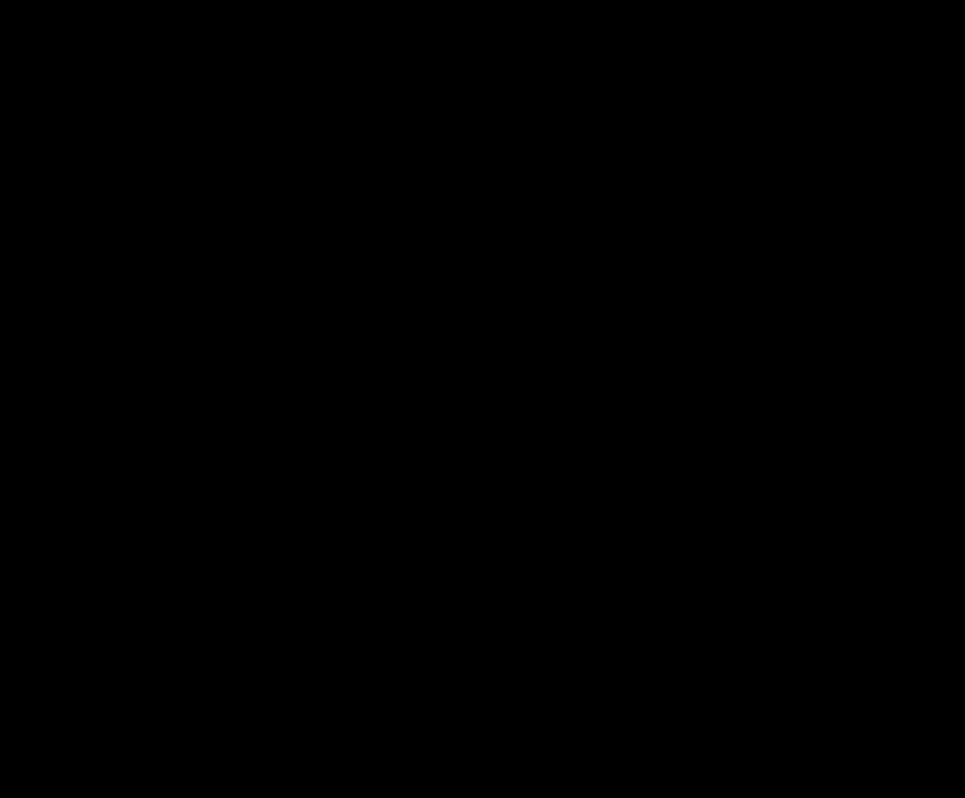
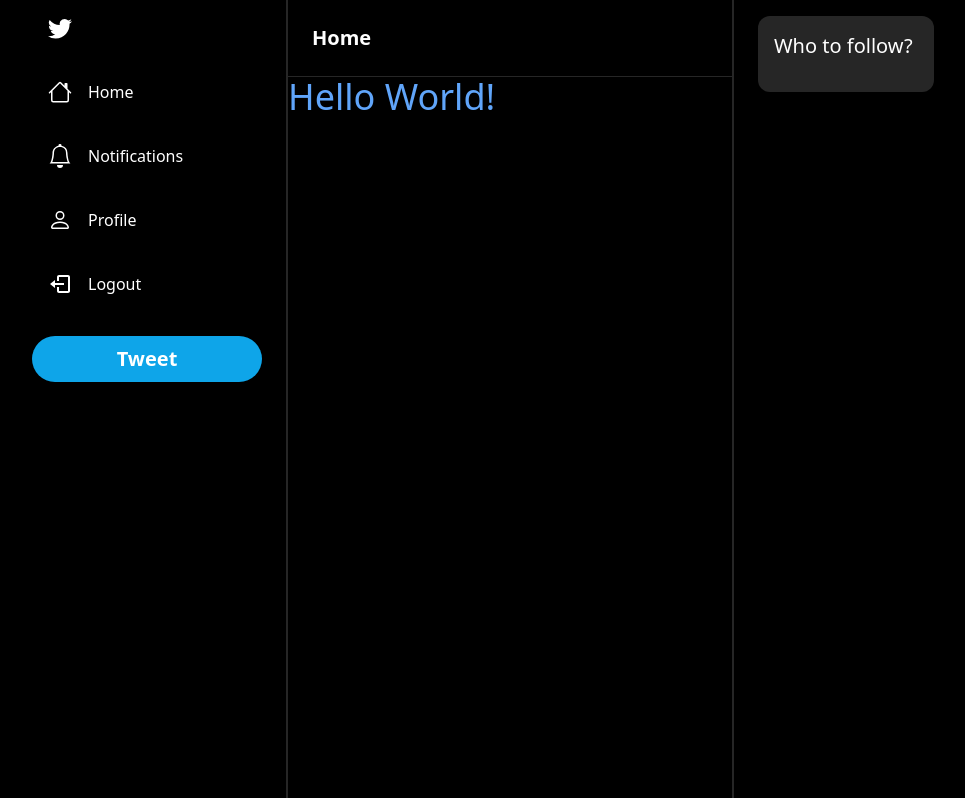
Before and after one commit to Luftjunkie19/twitter-clone, a Next.js app: page / in a window 1280 px wide. Shown: the top 798 px of the page, without its empty margins (130-1095 px from the left). Built offline with nearby package versions, Linux system fonts and the light colour scheme.

Commit message:
Rectify Layout

```diff
--- a/components/Layout.tsx
+++ b/components/Layout.tsx
@@ -1,19 +1,26 @@
 import React from 'react';
 
+import FollowBar from './layoutComponents/FollowBar';
 import Sidebar from './layoutComponents/Sidebar';
 
-function Layout({children}:{children:React.ReactNode}) {
+interface layoutProps{
+    children:React.ReactNode
+}
+
+
+const Layout:React.FC<layoutProps> = ({children}:{children:React.ReactNode}) => {
   return (
     <div className='h-screen bg-black'>
-            <Sidebar/>
-        <div className="container h-full mx-auto xl:px-28 max-w-6xl">
-            <div className="grid grid-cols-4 h-full">
-                <div className="col-span-3 lg:col-span-2 border-x-[1px] border-neutral-800">
+        <div className="container h-full mx-auto xl:px-32 max-w-6xl">
+<div className="grid grid-cols-4 h-full">
+<Sidebar />
+    <div className="col-span-3 lg:col-span-2 border-x-2 border-neutral-800">
 {children}
-                </div>
-            </div>
-        </div>
     </div>
+    <FollowBar/>
+</div>
+</div>
+           </div>
   )
 }
 
--- /dev/null
+++ b/components/layoutComponents/FollowBar.tsx
@@ -0,0 +1,15 @@
+import React from 'react';
+
+function FollowBar() {
+  return (
+    <div className='px-6 py-4 hidden lg:block'>
+        <div className="bg-neutral-800 rounded-xl p-4">
+            <h2 className="text-white text-xl text-semibold">Who to follow?</h2>
+       <div className="flex flex-col gap-6 mt-4"></div>
+        {/**Users list */}
+        </div>
+    </div>
+  )
+}
+
+export default FollowBar
--- /dev/null
+++ b/components/layoutComponents/Header.tsx
@@ -0,0 +1,20 @@
+import { BiArrowBack } from 'react-icons/bi';
+
+interface props{
+    label:string,
+    showBackArrow?:boolean,
+}
+function Header({label, showBackArrow}: props) {
+
+
+  return (
+    <div className="border-b-[1px] border-neutral-800 p-6">
+        <div className="flex flex-row items-center gap-2">
+            {showBackArrow && (<BiArrowBack onClick={()=>{}} color="white" size={24} className="cursor-pointer hover:opacity-80 transition"/>)}
+       <h1 className="text-xl font-semibold text-white">{label}</h1>
+        </div>
+    </div>
+  )
+}
+
+export default Header
--- a/components/layoutComponents/Sidebar.tsx
+++ b/components/layoutComponents/Sidebar.tsx
@@ -1,17 +1,27 @@
-import React from 'react';
+import { useRouter } from 'next/router';
+import { BiLogOut } from 'react-icons/bi';
+import {
+  BsBell,
+  BsHouse,
+  BsPerson,
+} from 'react-icons/bs';
 
-type Props = {}
+import SidebarItem from './SidebarItem';
+import SidebarLogo from './SidebarLogo';
+import TwitterSidebarButton from './TwitterSidebarButton';
 
-function Sidebar({}: Props) {
+function Sidebar() {
+const router=useRouter();
+    const items=[{label:'Home', href:'/', icon:BsHouse}, {label:'Notifications', href:"/notifications", icon:BsBell}, {label:"Profile", href:"/users/id1", icon:BsPerson}]
+
   return (
     <div className='col-span-1 h-full pr-4 md:pr-6'>
         <div className="flex flex-col items-end">
             <div className=" space-y-2 lg:w-[230px]">
-            <svg xmlns="http://www.w3.org/2000/svg" className="icon icon-tabler icon-tabler-brand-twitter" width={24} height={24} viewBox="0 0 24 24" strokeWidth={2} stroke="currentColor" fill="none" strokeLinecap="round" strokeLinejoin="round">
-  <path stroke="none" d="M0 0h24v24H0z" fill="none" />
-  <path d="M22 4.01c-1 .49 -1.98 .689 -3 .99c-1.121 -1.265 -2.783 -1.335 -4.38 -.737s-2.643 2.06 -2.62 3.737v1c-3.245 .083 -6.135 -1.395 -8 -4c0 0 -4.182 7.433 4 11c-1.872 1.247 -3.739 2.088 -6 2c3.308 1.803 6.913 2.423 10.034 1.517c3.58 -1.04 6.522 -3.723 7.651 -7.742a13.84 13.84 0 0 0 .497 -3.753c0 -.249 1.51 -2.772 1.818 -4.013z" />
-</svg>
-<p>Twitter</p>
+  <SidebarLogo/>
+  {items.map((item)=>(<SidebarItem onClick={()=>(router.push(item.href))} key={item.href} icon={item.icon} label={item.label} href={item.href}/>))}
+           <SidebarItem onClick={()=>{}} icon={BiLogOut} label='Logout'/>
+           <TwitterSidebarButton/>
             </div>
         </div>
     </div>
--- /dev/null
+++ b/components/layoutComponents/SidebarItem.tsx
@@ -0,0 +1,22 @@
+import { useRouter } from 'next/router';
+import { IconType } from 'react-icons/lib';
+
+function SidebarItem({label, key, href, icon:Icon, onClick }:{label:string, key?:string, href?:string, icon:IconType, onClick:()=>void}) {
+ const router=useRouter();
+
+    return (
+    <div key={key} onClick={onClick} className='flex flex-row items-center'>
+
+<div className="relative rounded-full h-14 w-14 flex items-center justify-center p-4 hover:bg-slate-300 hover:bg-opacity-10 cursor-pointer lg:hidden">
+<Icon size={26} color='white'/>
+</div>
+<div className="relative hidden items-center gap-4 p-4 rounded-full cursor-pointer hover:bg-slate-300 hover:bg-opacity-10 lg:flex">
+    <Icon size={24} color='white'/>
+    <p className='text-white'>{label}</p>
+</div>
+
+    </div>
+  )
+}
+
+export default SidebarItem
--- /dev/null
+++ b/components/layoutComponents/SidebarLogo.tsx
@@ -0,0 +1,15 @@
+import React from 'react';
+
+import { useRouter } from 'next/router';
+import { BsTwitter } from 'react-icons/bs';
+
+function SidebarLogo() {
+    const router=useRouter();
+  return (
+    <div onClick={()=>router.push('/')} className='rounded-full h-14 w-14 p-4 flex items-center justify-center hover:opacity-10 cursor-pointer transition hover:bg-blue-300'>
+              <BsTwitter color='white' size={28}/>
+    </div>
+  )
+}
+
+export default SidebarLogo
--- /dev/null
+++ b/components/layoutComponents/TwitterSidebarButton.tsx
@@ -0,0 +1,16 @@
+import { FaFeather } from 'react-icons/fa';
+
+function TwitterSidebarButton() {
+  return (
+    <div className="">
+    <div className="mt-6 lg:hidden rounded-full h-14 w-14 p-4 flex items-center justify-center bg-sky-500 hover:bg-opacity-80 transition cursor-pointer">
+        <FaFeather size={24} color='white'/>
+    </div>
+<div className="mt-6 hidden lg:block px-4 py-2 rounded-full bg-sky-500 cursor-pointer transition hover:bg-opacity-90">
+    <p className='hidden lg:block text-center font-semibold text-white text-[20px]'>Tweet</p>
+</div>
+    </div>
+  )
+}
+
+export default TwitterSidebarButton
--- a/pages/_app.tsx
+++ b/pages/_app.tsx
@@ -6,8 +6,10 @@
 
 export default function App({ Component, pageProps }: AppProps) {
   return (
-  <Layout>
 
-    <Component {...pageProps} />
-  </Layout>);
+    <Layout>
+      <Component {...pageProps} />
+    </Layout>
+
+);
 }
--- a/pages/_document.tsx
+++ /dev/null
@@ -1,13 +0,0 @@
-import { Html, Head, Main, NextScript } from "next/document";
-
-export default function Document() {
-  return (
-    <Html lang="en">
-      <Head />
-      <body>
-        <Main />
-        <NextScript />
-      </body>
-    </Html>
-  );
-}
--- a/pages/index.tsx
+++ b/pages/index.tsx
@@ -1,10 +1,13 @@
 import { Inter } from 'next/font/google';
+
+import Header from '@/components/layoutComponents/Header';
 
 const inter = Inter({ subsets: ["latin"] });
 
 export default function Home() {
   return (
-    <main className='text-blue-400'>
+    <main className='text-blue-400 text-4xl'>
+    <Header label='Home'/>
     Hello  World!
     </main>
   );
```
Also changed, not shown: package.json (+5 -4 lines), 1 other file (tests, documents, lock files or other folders).
